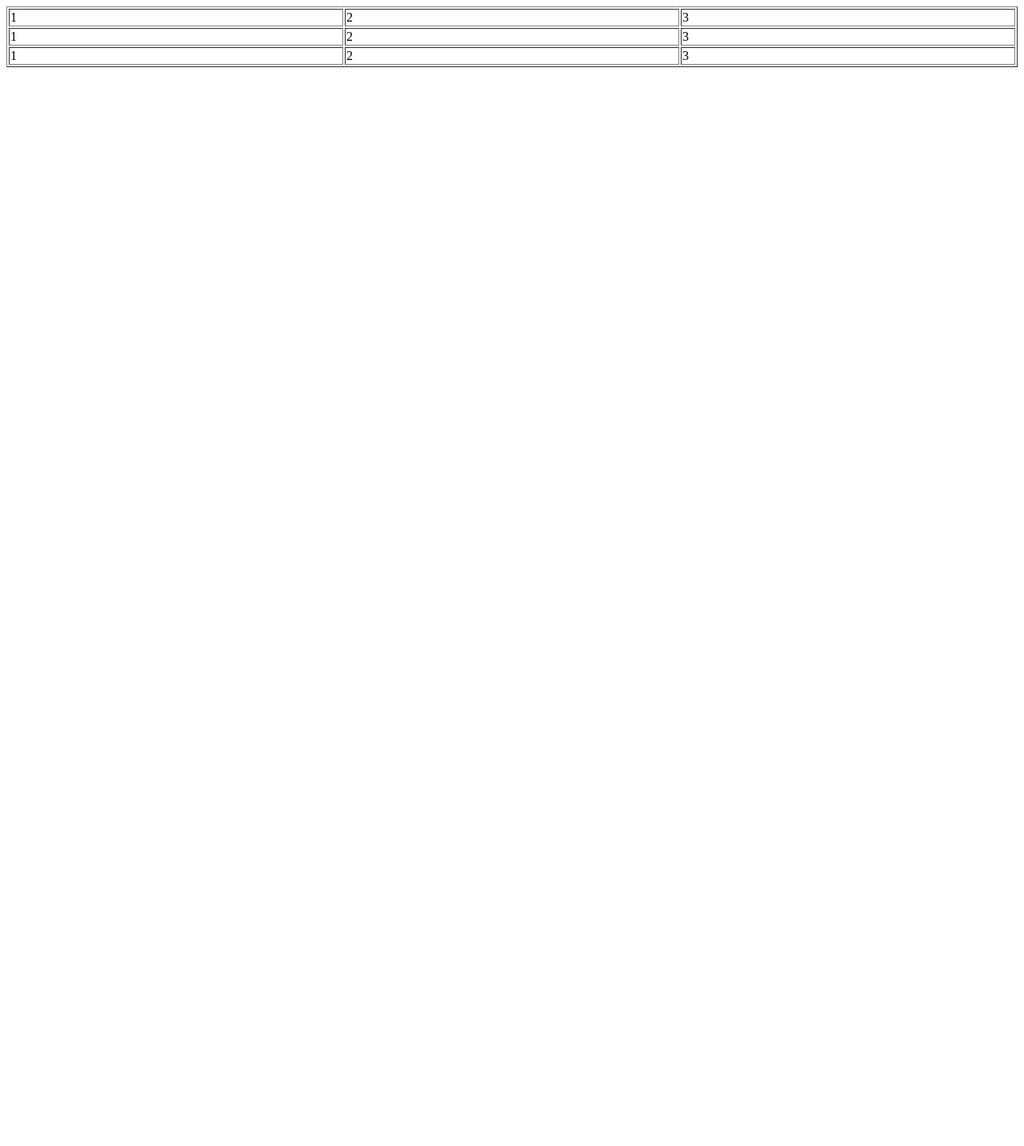
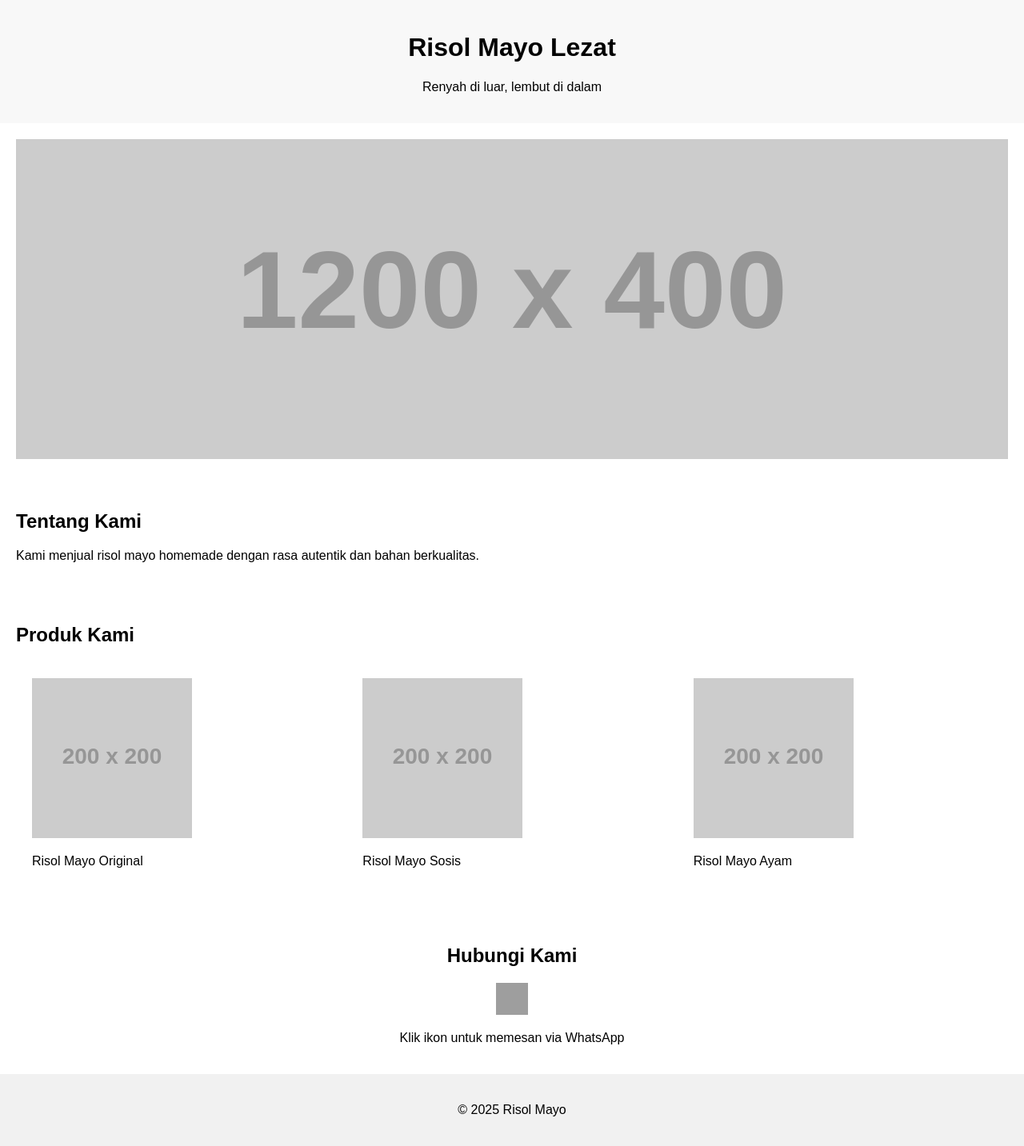
Before and after one commit to farahramadhani286-create/Andina-Rahma, a plain HTML site: page index.html in a window 1280 px wide. Shown: the whole page at 80% size. Before the commit the page ends 800 px from the top, so only its background shows below. Drawn offline with Linux system fonts and the light colour scheme; grey boxes are pictures that could not be loaded; placeholder pictures from the web are drawn by us.

Commit message:
Update index.html

```diff
--- a/index.html
+++ b/index.html
@@ -1,30 +1,74 @@
-<!DOCTYPE html>
-
-<html>
+<!DOCTYPE html><html lang="id">
 <head>
-  <meta http-equiv="CONTENT-TYPE" content="text/html; charset=UTF-8">
-  <title>Hello, World!</title>
+  <meta charset="UTF-8" />
+  <meta name="viewport" content="width=device-width, initial-scale=1.0" />
+  <title>Risol Mayo</title>
+  <style>
+    body { font-family: Arial, sans-serif; margin: 0; padding: 0; }
+    table { width: 100%; border-collapse: collapse; }
+    td { padding: 20px; vertical-align: top; }
+    .header { background-color: #f8f8f8; text-align: center; }
+    .banner img { width: 100%; max-height: 400px; object-fit: cover; }
+    .products img { width: 200px; height: 200px; object-fit: cover; }
+    .footer { background-color: #f1f1f1; text-align: center; }
+    .whatsapp-icon { width: 40px; height: 40px; }
+  </style>
 </head>
 <body>
-  <table style="width: 100%;" border="1">
-<tbody>
+  <table>
+    <!-- Header -->
+    <tr class="header">
+      <td>
+        <h1>Risol Mayo Lezat</h1>
+        <p>Renyah di luar, lembut di dalam</p>
+      </td>
+    </tr><!-- Banner Image -->
+<tr class="banner">
+  <td>
+    <img src="https://via.placeholder.com/1200x400" alt="Banner Risol Mayo" />
+  </td>
+</tr>
+
+<!-- About Section -->
 <tr>
-<td>1</td>
-<td>2</td>
-<td>3</td>
+  <td>
+    <h2>Tentang Kami</h2>
+    <p>Kami menjual risol mayo homemade dengan rasa autentik dan bahan berkualitas.</p>
+  </td>
 </tr>
+
+<!-- Products Section -->
+<tr class="products">
+  <td>
+    <h2>Produk Kami</h2>
+    <table>
+      <tr>
+        <td><img src="https://via.placeholder.com/200" alt="Risol 1" /><p>Risol Mayo Original</p></td>
+        <td><img src="https://via.placeholder.com/200" alt="Risol 2" /><p>Risol Mayo Sosis</p></td>
+        <td><img src="https://via.placeholder.com/200" alt="Risol 3" /><p>Risol Mayo Ayam</p></td>
+      </tr>
+    </table>
+  </td>
+</tr>
+
+<!-- WhatsApp Contact -->
 <tr>
-<td>1</td>
-<td>2</td>
-<td>3</td>
+  <td style="text-align:center;">
+    <h2>Hubungi Kami</h2>
+    <a href="https://wa.me/6281234567890" target="_blank">
+      <img class="whatsapp-icon" src="https://upload.wikimedia.org/wikipedia/commons/6/6b/WhatsApp.svg" alt="WhatsApp Business" />
+    </a>
+    <p>Klik ikon untuk memesan via WhatsApp</p>
+  </td>
 </tr>
-<tr>
-<td>1</td>
-<td>2</td>
-<td>3</td>
+
+<!-- Footer -->
+<tr class="footer">
+  <td>
+    <p>&copy; 2025 Risol Mayo</p>
+  </td>
 </tr>
-</tbody>
-</table>
-<!-- DivTable.com -->
+
+  </table>
 </body>
 </html>
```
